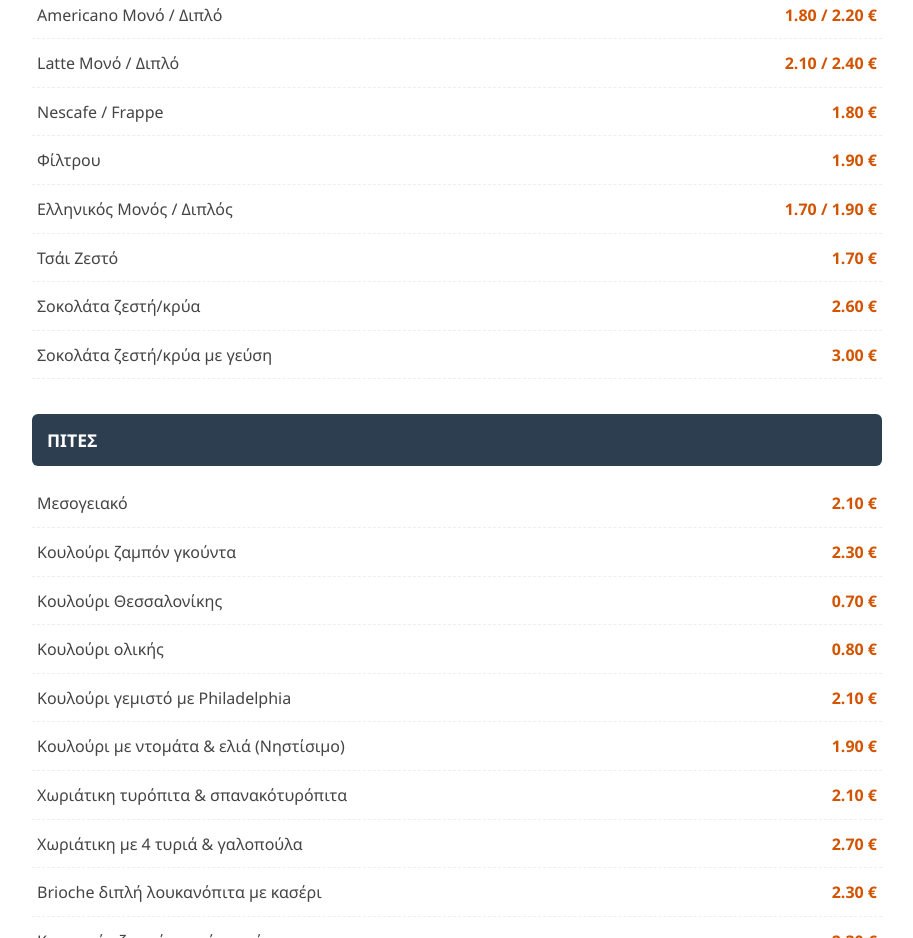
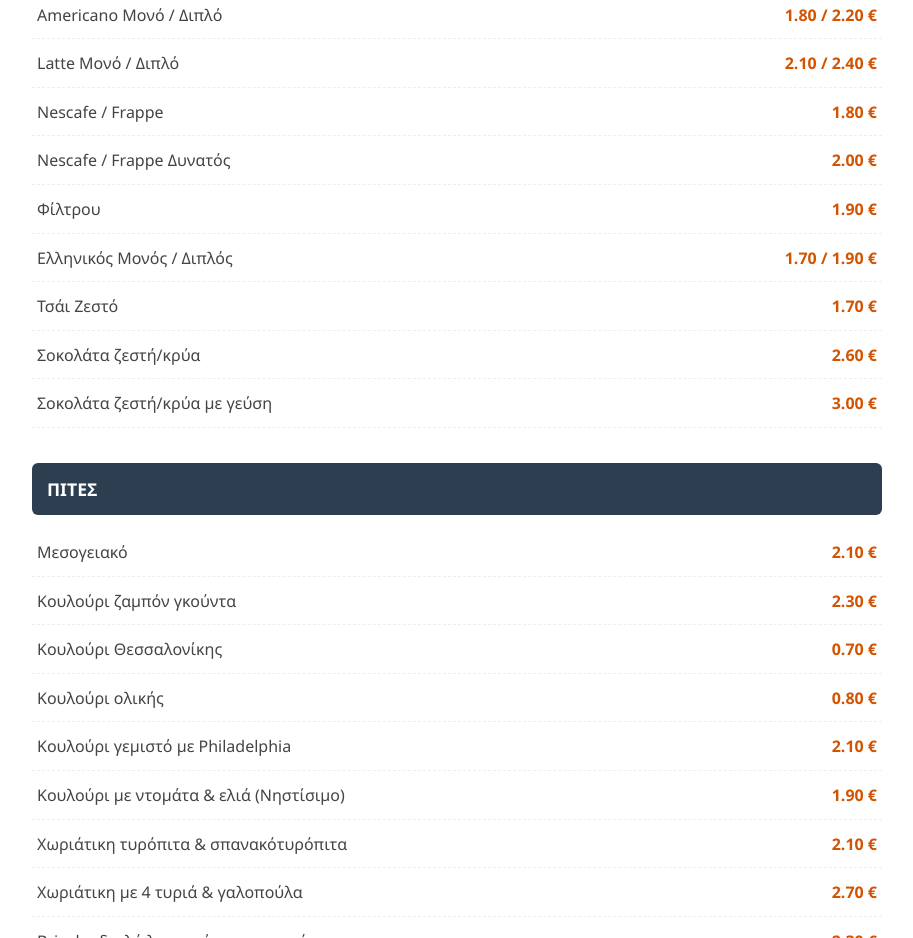
Before and after one commit to teodormal/BreakRoom, a plain HTML site: page index.html in a window 1280 px wide. Shown: the part 976-1914 px from the top of the page, without its empty margins (183-1096 px from the left). Drawn offline with Linux system fonts and the light colour scheme.

Commit message:
Update index.html

```diff
--- a/index.html
+++ b/index.html
@@ -212,6 +212,7 @@
             <div class="item"><span class="item-name">Americano Μονό / Διπλό</span><span class="price">1.80 / 2.20 €</span></div>
             <div class="item"><span class="item-name">Latte Μονό / Διπλό</span><span class="price">2.10 / 2.40 €</span></div>
             <div class="item"><span class="item-name">Nescafe / Frappe</span><span class="price">1.80 €</span></div>
+			<div class="item"><span class="item-name">Nescafe / Frappe Δυνατός</span><span class="price">2.00 €</span></div>
             <div class="item"><span class="item-name">Φίλτρου</span><span class="price">1.90 €</span></div>
             <div class="item"><span class="item-name">Ελληνικός Μονός / Διπλός</span><span class="price">1.70 / 1.90 €</span></div>
             <div class="item"><span class="item-name">Τσάι Ζεστό</span><span class="price">1.70 €</span></div>
```
